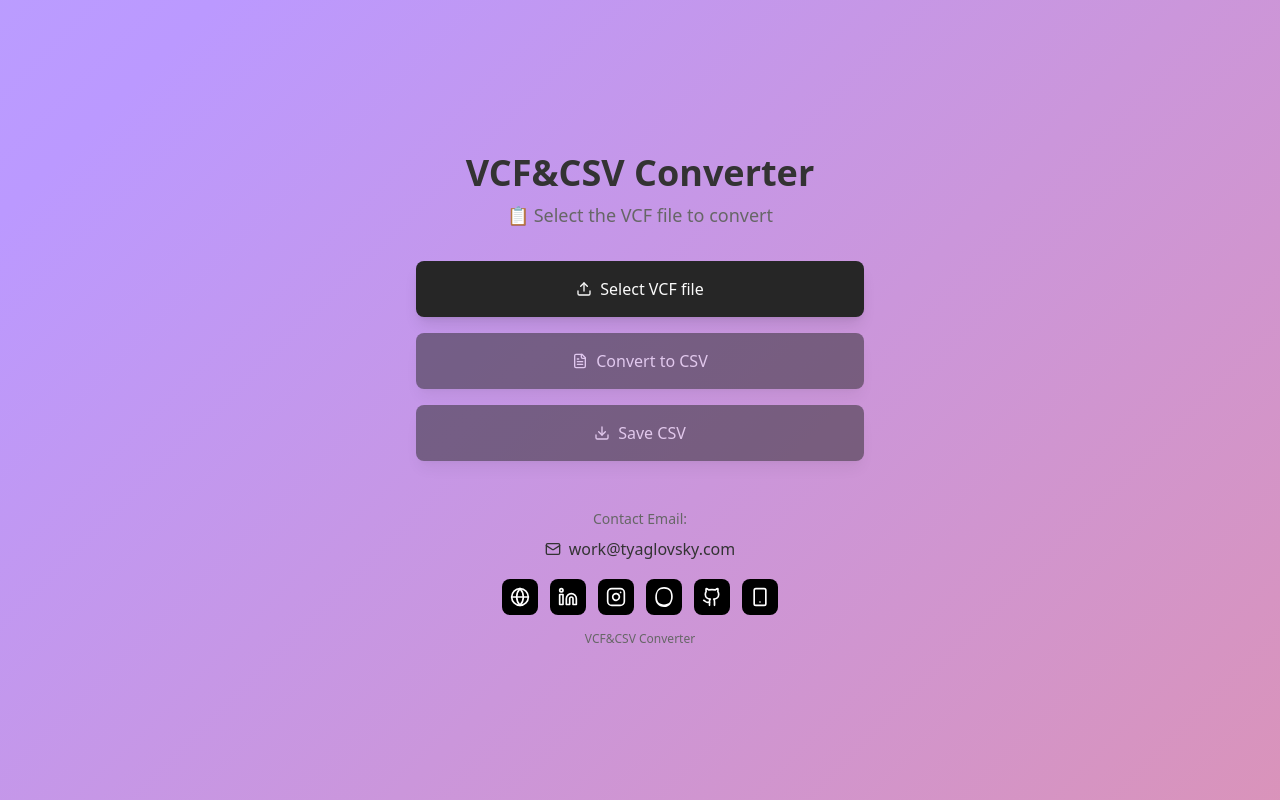
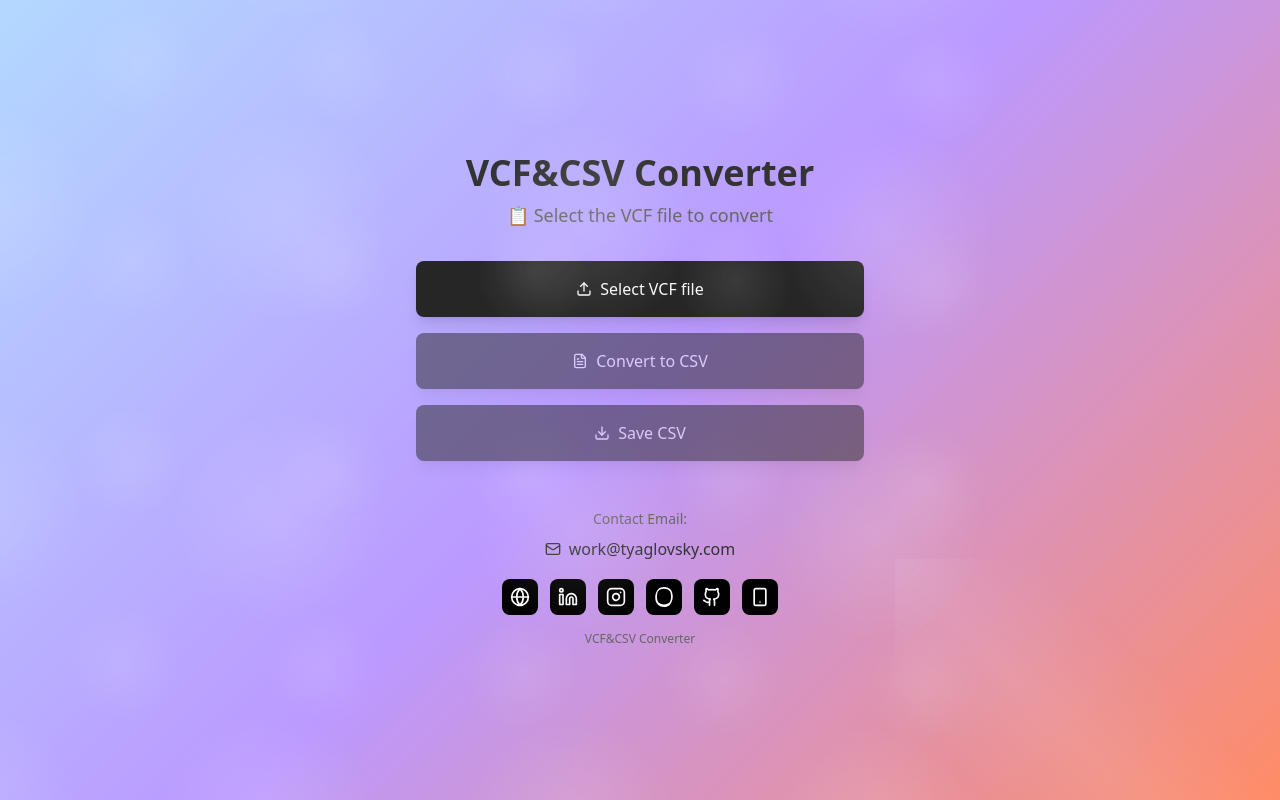
Before and after one commit to tyaglovsky/vc-convertor, a React (Vite) app: page / in a window 1280 px wide. Built offline with nearby package versions, Linux system fonts and the light colour scheme.

Commit message:
Add Liquid Glass background animation
Implement a Liquid Glass animation for the background of the web application.

```diff
--- a/src/components/VCFConverter.tsx
+++ b/src/components/VCFConverter.tsx
@@ -90,7 +90,7 @@ const VCFConverter = () => {
   };
 
   return (
-    <div className="min-h-screen converter-gradient flex items-center justify-center p-4">
+    <div className="min-h-screen liquid-glass flex items-center justify-center p-4">
       <div className="w-full max-w-md">
         {/* Header */}
         <div className="text-center mb-8">
--- a/src/index.css
+++ b/src/index.css
@@ -112,21 +112,73 @@ All colors MUST be HSL.
 }
 
 /* Converter specific styles */
-.converter-gradient {
+.liquid-glass {
+  position: relative;
   background: linear-gradient(135deg,
     hsl(var(--gradient-start)) 0%,
     hsl(var(--gradient-middle)) 50%,
     hsl(var(--gradient-end)) 100%);
-  animation: gradient-shift 8s ease-in-out infinite;
-  background-size: 400% 400%;
+  overflow: hidden;
 }
 
-@keyframes gradient-shift {
+.liquid-glass::before {
+  content: '';
+  position: absolute;
+  top: -50%;
+  left: -50%;
+  width: 200%;
+  height: 200%;
+  background: radial-gradient(circle,
+    rgba(255, 255, 255, 0.2) 0%,
+    rgba(255, 255, 255, 0.1) 25%,
+    transparent 50%),
+  radial-gradient(circle,
+    rgba(255, 255, 255, 0.15) 0%,
+    transparent 40%);
+  background-size: 300px 300px, 200px 200px;
+  animation: liquid-flow 20s ease-in-out infinite;
+}
+
+.liquid-glass::after {
+  content: '';
+  position: absolute;
+  top: 0;
+  left: 0;
+  right: 0;
+  bottom: 0;
+  background: linear-gradient(45deg,
+    transparent 30%,
+    rgba(255, 255, 255, 0.08) 50%,
+    transparent 70%);
+  background-size: 400px 400px;
+  animation: glass-shine 15s ease-in-out infinite;
+}
+
+@keyframes liquid-flow {
   0%, 100% {
-    background-position: 0% 50%;
+    transform: translate(-25%, -25%) rotate(0deg);
+    opacity: 0.8;
+  }
+  25% {
+    transform: translate(-15%, -35%) rotate(90deg);
+    opacity: 0.6;
   }
   50% {
-    background-position: 100% 50%;
+    transform: translate(-35%, -15%) rotate(180deg);
+    opacity: 0.9;
+  }
+  75% {
+    transform: translate(-20%, -30%) rotate(270deg);
+    opacity: 0.7;
+  }
+}
+
+@keyframes glass-shine {
+  0%, 100% {
+    transform: translateX(-100%) translateY(-100%);
+  }
+  50% {
+    transform: translateX(100%) translateY(100%);
   }
 }
 
```
